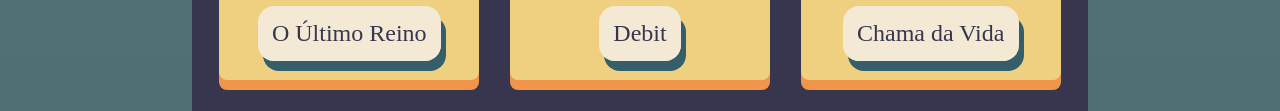
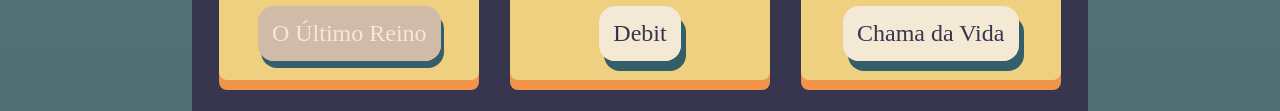
Before and after one commit to R1K4S/Portifolio, a plain HTML site: page portifolioindex.html in a window 1280 px wide. In both pictures the pointer is over the link "O Último Reino". Shown: the part 3112-3223 px from the top of the page. Drawn offline with Linux system fonts and the light colour scheme; a web font is replaced by a local one.

Commit message:
Update style.css

```diff
--- a/style.css
+++ b/style.css
@@ -222,6 +222,14 @@ body{
     border-radius: 1rem;
     box-shadow: 5px 10px var(--color7);
 }
+.gamedev .projetos .box a:hover{
+    padding: 0.6em;
+    background-color: var(--color3);
+    color: var(--color4);
+    text-decoration: none;
+    border-radius: 1rem;
+    box-shadow: 3px 7px var(--color7);
+}
 .gamedev .projetos .box .boximg img{
     max-width:200px;
     max-height:150px;
```
